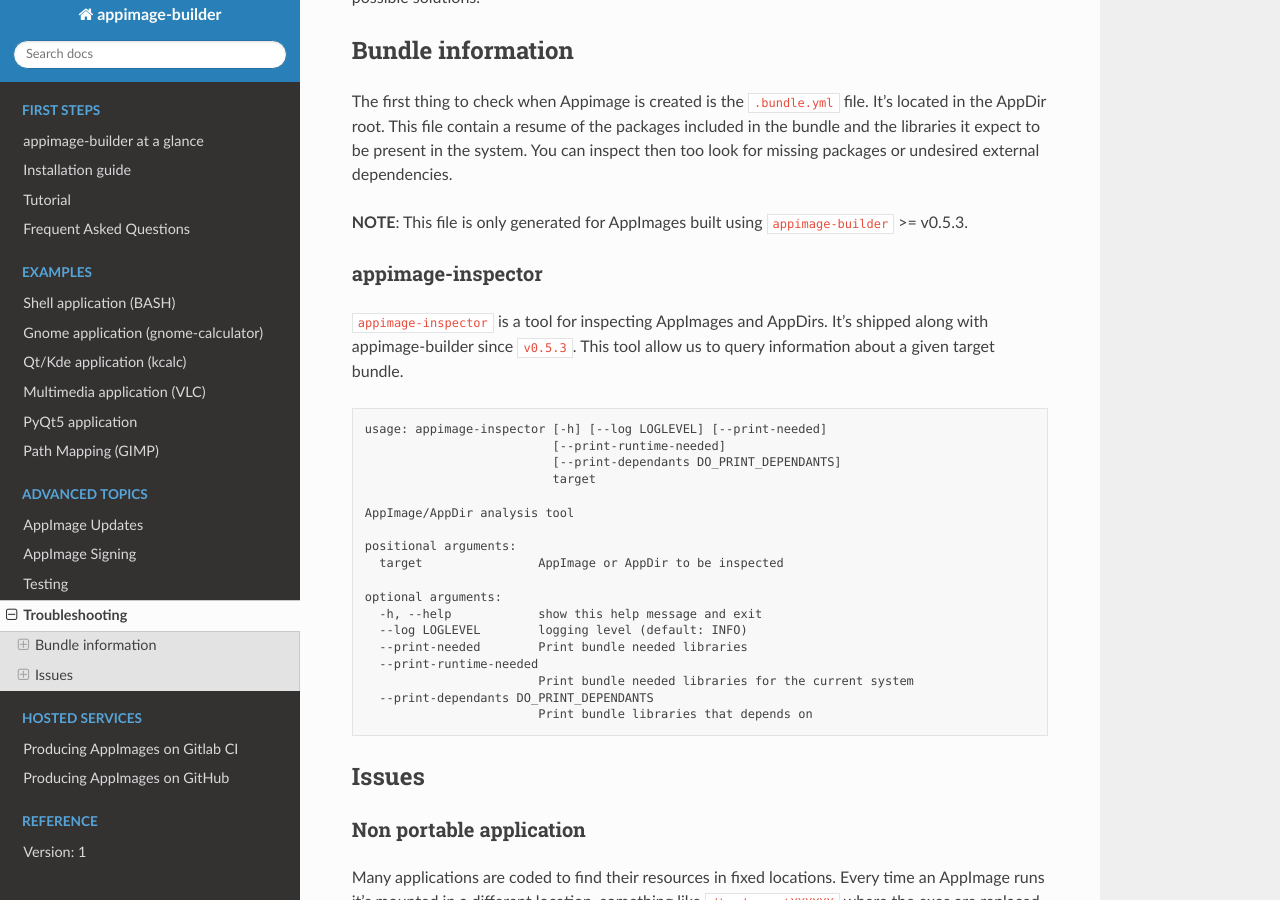
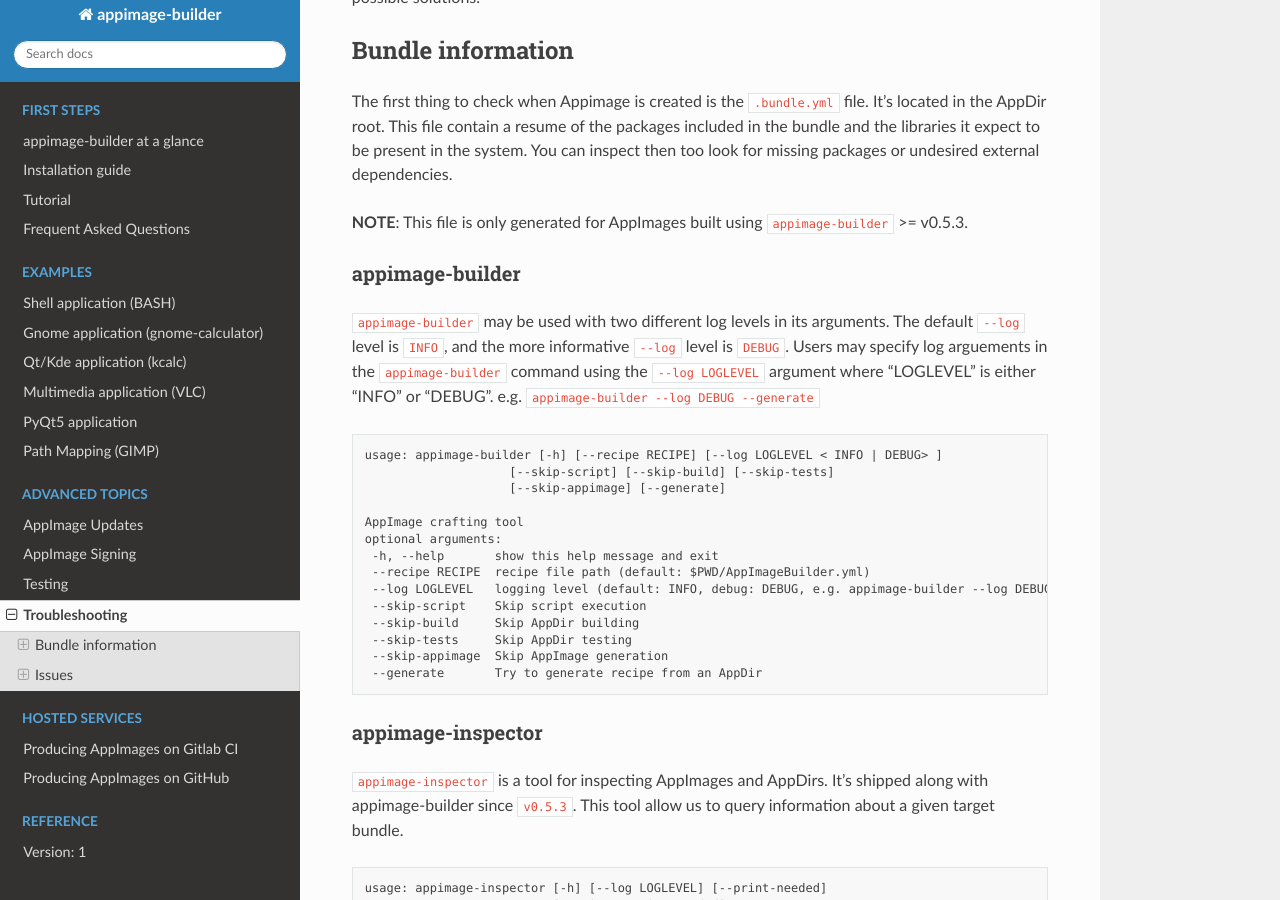
Before and after one commit to AppImageCrafters/appimage-builder-docs, a Sphinx documentation site: the page built from source/advanced/troubleshooting.rst, in a window 1280 px wide and 900 px high, scrolled down 198 px. Built offline with Sphinx 7.4.7 and the Read the Docs theme 2.0.0, drawn with Linux system fonts in a browser that asks for light colours.

Commit message:
Update troubleshooting.rst
Seems to me like those who wrote this think too much like programmers and too little like writers. A good thing I would say, but not in this case.
There is ZERO documentation of log level options in the --log argument when using the ``appimage-builder  --generate`` command. Then only reference to there being an option other than the default ``INFO`` option, is appimage-inspector troubleshooting documentation. This does not, however, help a user that is attempting to debug ``appimage-builder --generate``. After 3 days of trying to debug this, it took me a cold hard guess to pass ``DEBUG`` as a ``--log`` option. Why is this not documented? This option is needed when working with the strace tool or gdb tool as it lets us know at what point appimage-builder is coming to an unexpected halt.
It took me days to figure this out. Please consider adding documentation in regards to the log options that can be passed. If there is a specific reason why this documentation is excluded, please state that reason, so end users know wtf is going on.

```diff
--- a/source/advanced/troubleshooting.rst
+++ b/source/advanced/troubleshooting.rst
@@ -15,6 +15,34 @@ This file contain a resume of the packages included in the bundle and the librar
 the system. You can inspect then too look for missing packages or undesired external dependencies.
 
 **NOTE**: This file is only generated for AppImages built using ``appimage-builder`` >= v0.5.3.
+
+
+appimage-builder
+==================
+``appimage-builder`` may be used with two different log levels in its arguments.
+The default ``--log`` level is ``INFO``,
+and the more informative ``--log`` level is ``DEBUG``.
+Users may specify log arguements in the ``appimage-builder``
+command using the ``--log LOGLEVEL`` argument where
+"LOGLEVEL" is either "INFO" or "DEBUG".
+e.g. ``appimage-builder --log DEBUG --generate``
+
+.. code-block:: text
+
+    usage: appimage-builder [-h] [--recipe RECIPE] [--log LOGLEVEL < INFO | DEBUG> ]
+                        [--skip-script] [--skip-build] [--skip-tests]
+                        [--skip-appimage] [--generate]
+
+    AppImage crafting tool
+    optional arguments:
+     -h, --help       show this help message and exit
+     --recipe RECIPE  recipe file path (default: $PWD/AppImageBuilder.yml)
+     --log LOGLEVEL   logging level (default: INFO, debug: DEBUG, e.g. appimage-builder --log DEBUG --generate)
+     --skip-script    Skip script execution
+     --skip-build     Skip AppDir building
+     --skip-tests     Skip AppDir testing
+     --skip-appimage  Skip AppImage generation
+     --generate       Try to generate recipe from an AppDir
 
 
 appimage-inspector
```
